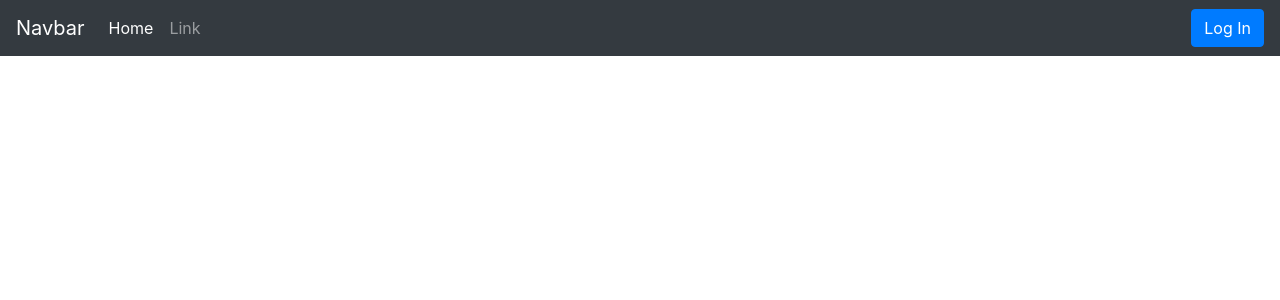
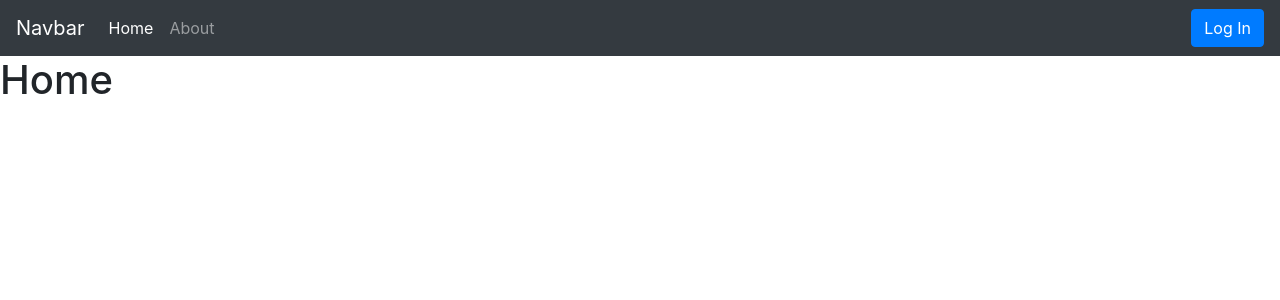
Before and after one commit to JustinLGates/react-w-auth-template, a React (Create React App) app: page /home in a window 1280 px wide. Shown: the top 300 px of the page. Built offline with nearby package versions, Linux system fonts and the light colour scheme; no server answers.

Commit message:
added home/about pages and routes

```diff
--- a/src/App.js
+++ b/src/App.js
@@ -2,11 +2,16 @@ import React from "react";
 import "./App.css";
 import { Nav } from "./Components/Nav";
 import Testapirequest from "./Components/Testapirequest";
+import { Route } from "react-router-dom";
+import About from "./Pages/AboutPage";
+import Home from "./Pages/Home";
 function App() {
   return (
     <div className="">
       <Nav />
       <Testapirequest />
+      <Route path="/about" exact component={About} />
+      <Route path="/home" exact component={Home} />
     </div>
   );
 }
--- a/src/Components/Nav.jsx
+++ b/src/Components/Nav.jsx
@@ -31,8 +31,8 @@ export const Nav = () => {
             </Link>
           </li>
           <li className="nav-item">
-            <Link className="nav-link" to="/link">
-              Link
+            <Link className="nav-link" to="/about">
+              About
             </Link>
           </li>
         </ul>
--- /dev/null
+++ b/src/Pages/AboutPage.jsx
@@ -0,0 +1,10 @@
+import React, { Component } from "react";
+const AboutPage = () => {
+  return (
+    <div>
+      <h1>About</h1>
+    </div>
+  );
+};
+
+export default AboutPage;
--- /dev/null
+++ b/src/Pages/Home.jsx
@@ -0,0 +1,10 @@
+import React, { Component } from "react";
+const HomePage = () => {
+  return (
+    <div>
+      <h1>Home</h1>
+    </div>
+  );
+};
+
+export default HomePage;
```
